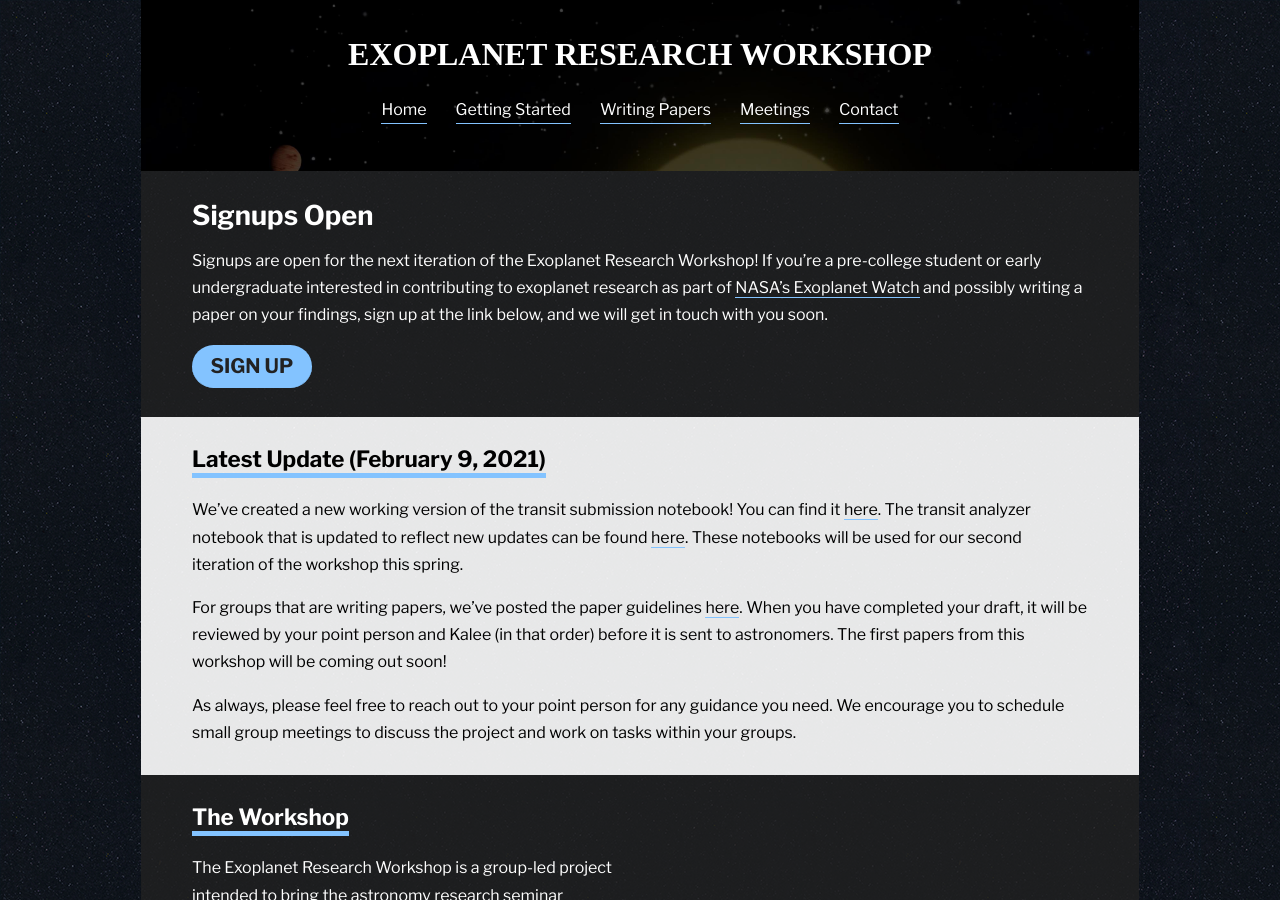
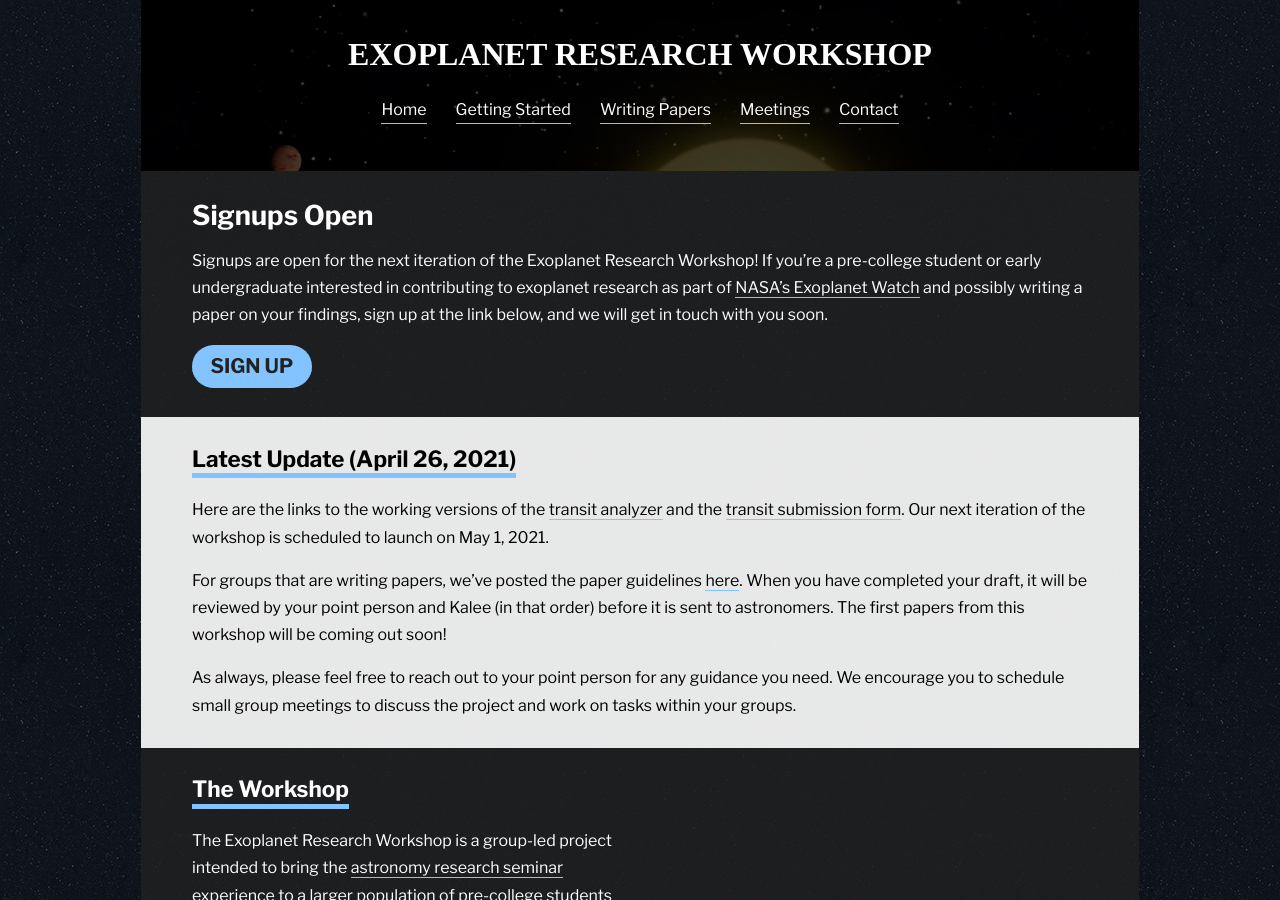
Before and after one commit to paigeyeung/exoplanetresearchworkshop, a Jekyll site: the page built from index.md, in a window 1280 px wide and 900 px high. Built offline with Jekyll 4.4.1, drawn with Linux system fonts in a browser that asks for light colours; some web fonts are replaced.

Commit message:
update announcement

```diff
--- a/index.md
+++ b/index.md
@@ -15,9 +15,9 @@ Signups are open for the next iteration of the Exoplanet Research Workshop! If y
 
 <div class="page-display-light" markdown="1">
 
-## Latest Update (February 9, 2021)
+## Latest Update (April 26, 2021)
 
-We've created a new working version of the transit submission notebook! You can find it [here](http://exoplanetresearch.netlify.app/transitsubmission){:target="_blank"}. The transit analyzer notebook that is updated to reflect new updates can be found [here](https://colab.research.google.com/drive/1kvuzjlFpR3FD5HV9XoGC6yJQxtmBwkbD?usp=sharing){:target="_blank"}. These notebooks will be used for our second iteration of the workshop this spring.
+Here are the links to the working versions of the [transit analyzer](http://exoplanetresearch.netlify.app/transitanalyzer){:target="_blank"} and the [transit submission form](http://exoplanetresearch.netlify.app/transitsubmission){:target="_blank"}. Our next iteration of the workshop is scheduled to launch on May 1, 2021.
 
 For groups that are writing papers, we've posted the paper guidelines [here](/papers/). When you have completed your draft, it will be reviewed by your point person and Kalee (in that order) before it is sent to astronomers. The first papers from this workshop will be coming out soon!
 
```
